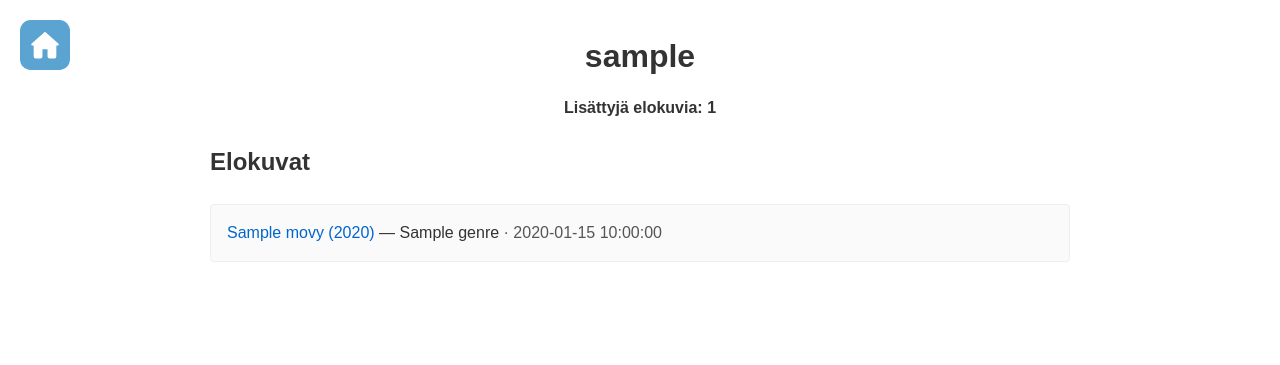
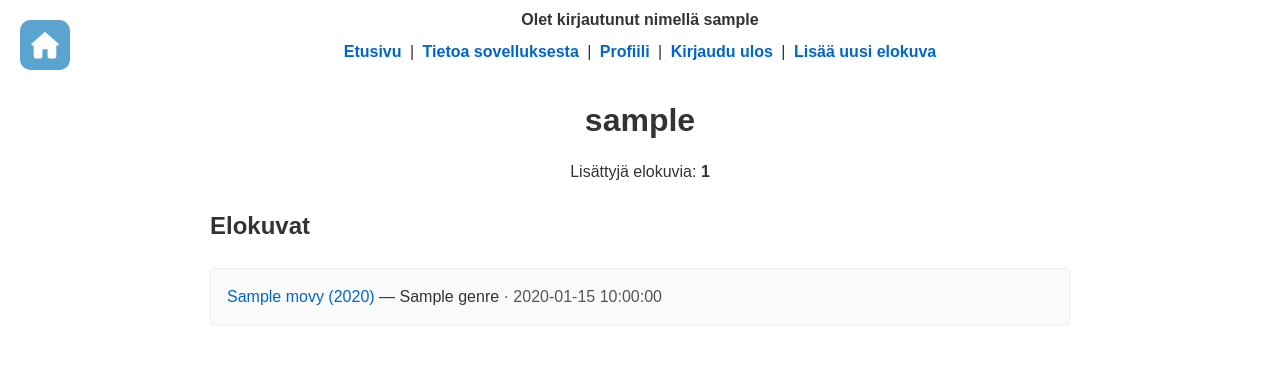
Before and after one commit to BoddyGus/Leffasuositukset, a Flask app: template templates/user_profile.html in a window 1280 px wide. Shown: the top 365 px of the page. Run offline with Flask 3, Linux system fonts and the light colour scheme; the visitor is signed in with stand-in values (Sample User, id 1); the template is opened without the code that fills it: most values are stand-ins (such as "Sample title", 1, 10 or a date in 2020).

Commit message:
feat: add navigation bar to user profile page

```diff
--- a/templates/user_profile.html
+++ b/templates/user_profile.html
@@ -22,6 +22,23 @@
   {% endif %}
 {% endwith %}
 
+{% if session.username %}
+  <p>Olet kirjautunut nimellä {{ session.username }}</p>
+{% endif %}
+
+<p class="nav-links">
+  <a href="{{ url_for('reviews_bp.index') }}">Etusivu</a>
+  | <a href="{{ url_for('reviews_bp.about') }}">Tietoa sovelluksesta</a>
+  {% if not session.username %}
+    | <a href="{{ url_for('user_bp.register') }}">Rekisteröidy</a>
+    | <a href="{{ url_for('user_bp.login') }}">Kirjaudu</a>
+  {% else %}
+    | <a href="{{ url_for('user_bp.profile', username=session.username) }}">Profiili</a>
+    | <a href="/logout">Kirjaudu ulos</a>
+    | <a href="/new_item">Lisää uusi elokuva</a>
+  {% endif %}
+</p>
+
 <h1>{{ username }}</h1>
 <p>Lisättyjä elokuvia: <strong>{{ movie_count }}</strong></p>
 
```
